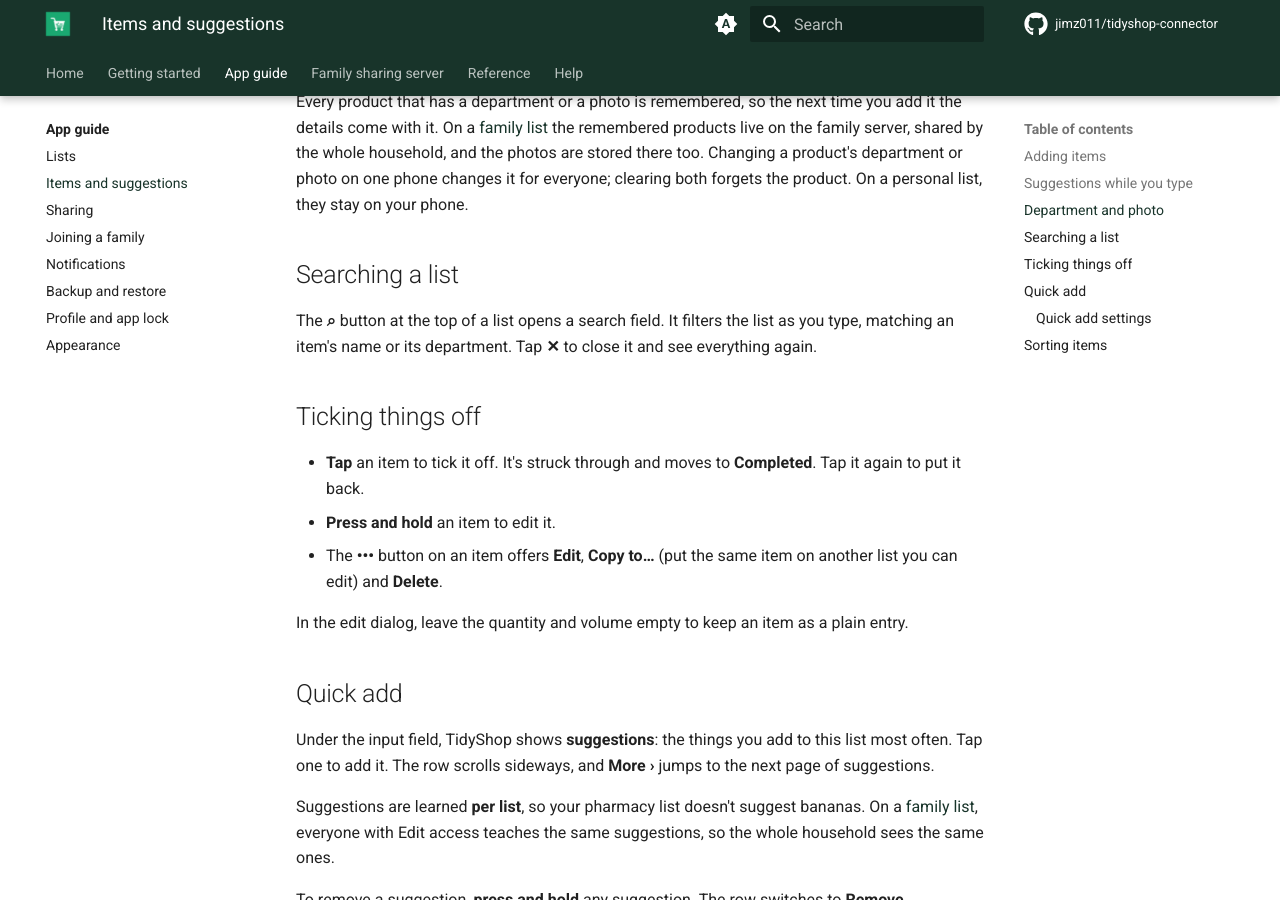
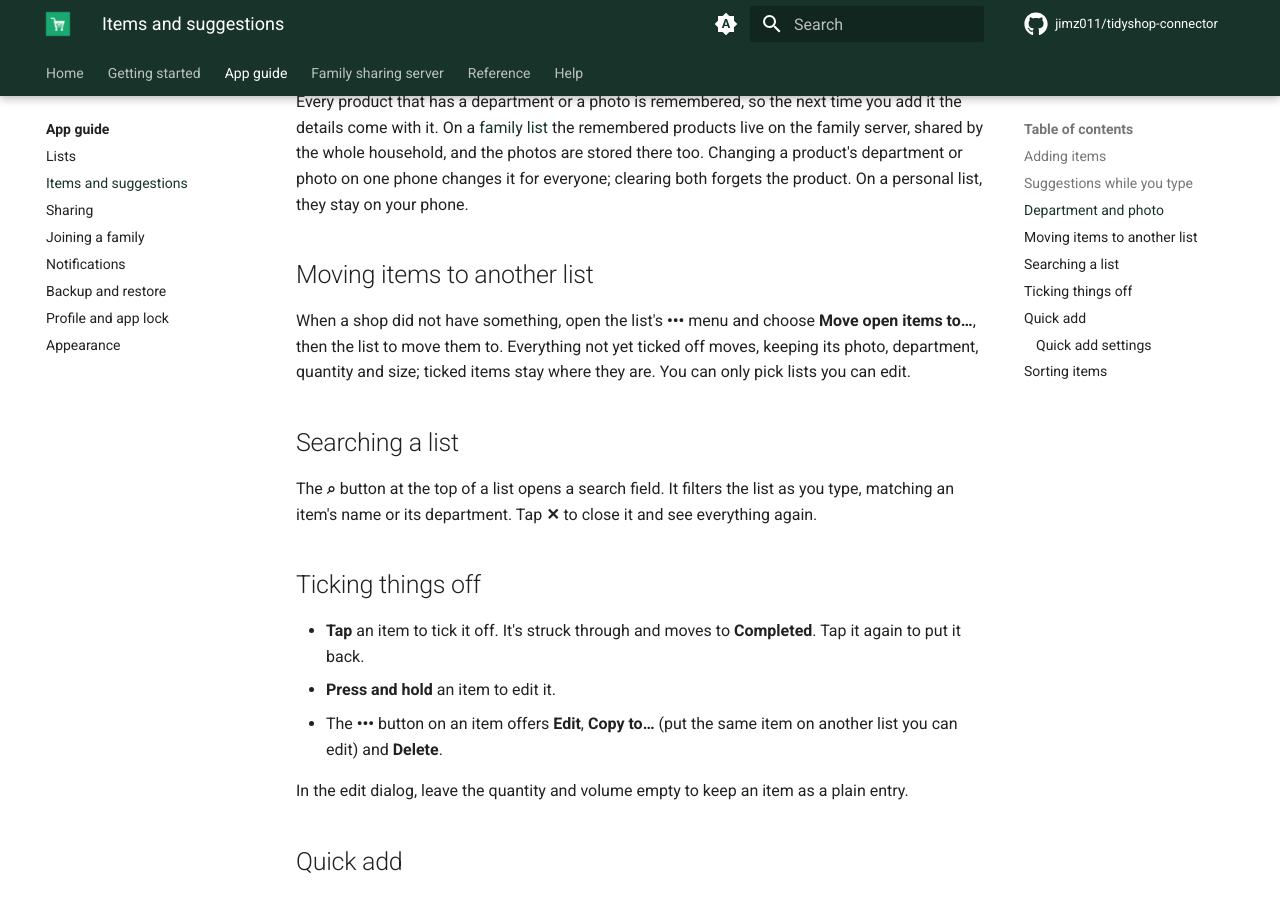
Before and after one commit to jimz011/tidyshop-connector, an MkDocs documentation site: the page built from docs/guide/items.md, in a window 1280 px wide and 900 px high, scrolled down 1326 px. Built offline with MkDocs 1.6.1 and Material for MkDocs 9.7.7, drawn with Linux system fonts in a browser that asks for light colours; comment, search, counter and statistics services are not loaded.

Commit message:
Document moving open items in the app guide and changelog
Co-Authored-By: Claude Sonnet 5.5 <noreply@anthropic.com>

```diff
--- a/docs/guide/items.md
+++ b/docs/guide/items.md
@@ -48,6 +48,13 @@ the family server, shared by the whole household, and the photos are stored ther
 a product's department or photo on one phone changes it for everyone; clearing both forgets the
 product. On a personal list, they stay on your phone.
 
+## Moving items to another list
+
+When a shop did not have something, open the list's **•••** menu and choose **Move open items
+to…**, then the list to move them to. Everything not yet ticked off moves, keeping its photo,
+department, quantity and size; ticked items stay where they are. You can only pick lists you can
+edit.
+
 ## Searching a list
 
 The **⌕** button at the top of a list opens a search field. It filters the list as you type,
```
Also changed, not shown: docs/reference/app-changelog.md (+6 -0 lines).
